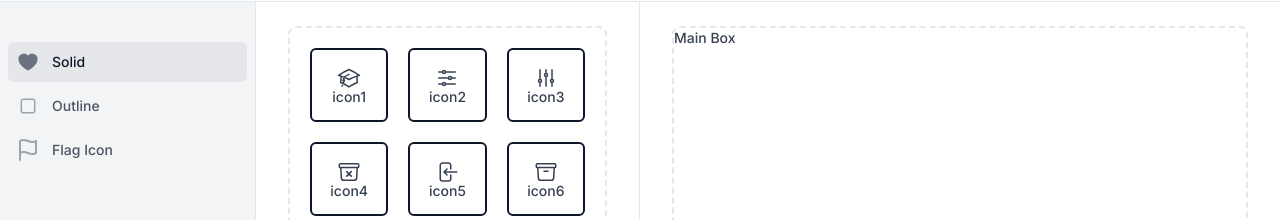
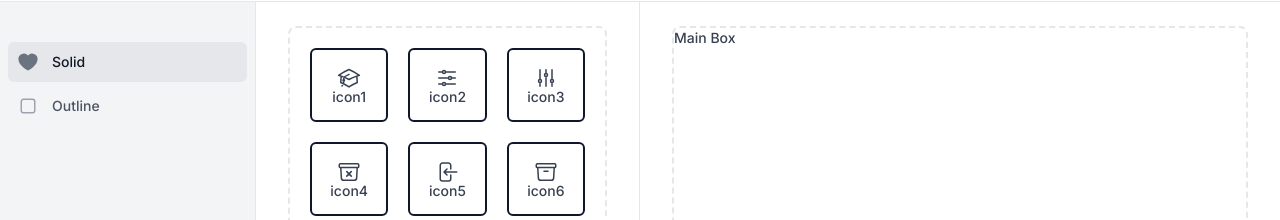
Before and after one commit to thrashraf/iconz, a Next.js app: page / in a window 1280 px wide. Shown: the part 63-283 px from the top of the page. Built offline with nearby package versions, Linux system fonts and the light colour scheme.

Commit message:
modified:   app/nike/page.tsx 	modified:   app/page.tsx

```diff
--- a/app/nike/page.tsx
+++ b/app/nike/page.tsx
@@ -507,7 +507,7 @@ export default function Example() {
                       <span className="sr-only">Your Company</span>
                       <img
                         className="h-8 w-auto"
-                        src="https://tailwindui.com/img/logos/mark.svg?color=indigo&shade=600"
+                        src="https://upload.wikimedia.org/wikipedia/commons/thumb/a/a6/Logo_NIKE.svg/1600px-Logo_NIKE.svg.png?20220908234918"
                         alt=""
                       />
                     </a>
--- a/app/page.tsx
+++ b/app/page.tsx
@@ -17,7 +17,6 @@ import { RadioGroup, RadioGroupItem } from "@/components/ui/radio-group"
 const navigation = [
   { name: "Solid", href: "#", icon: HeartIcon, current: true },
   { name: "Outline", href: "#", icon: StopIcon, current: false },
-  { name: "Flag Icon", href: "#", icon: FlagIcon, current: false },
 ]
 
 function classNames(...classes: string[]) {
```
